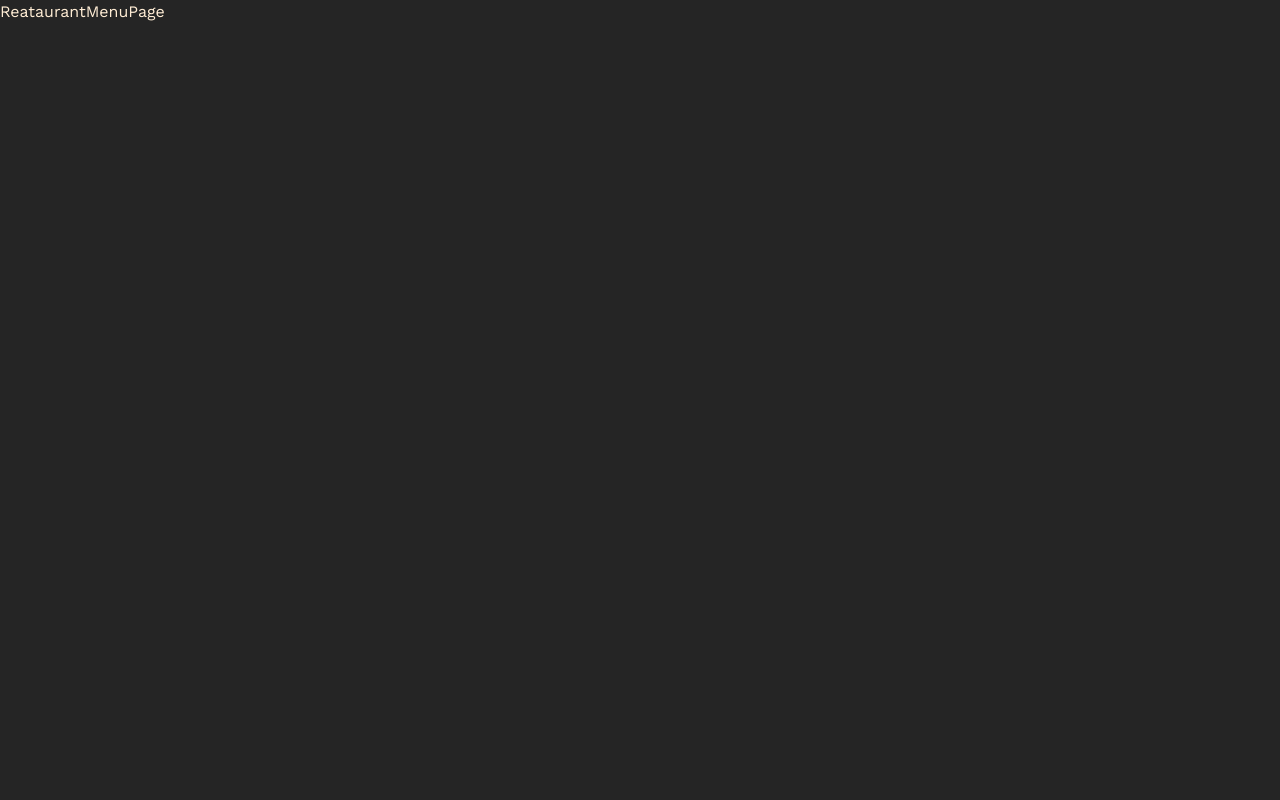
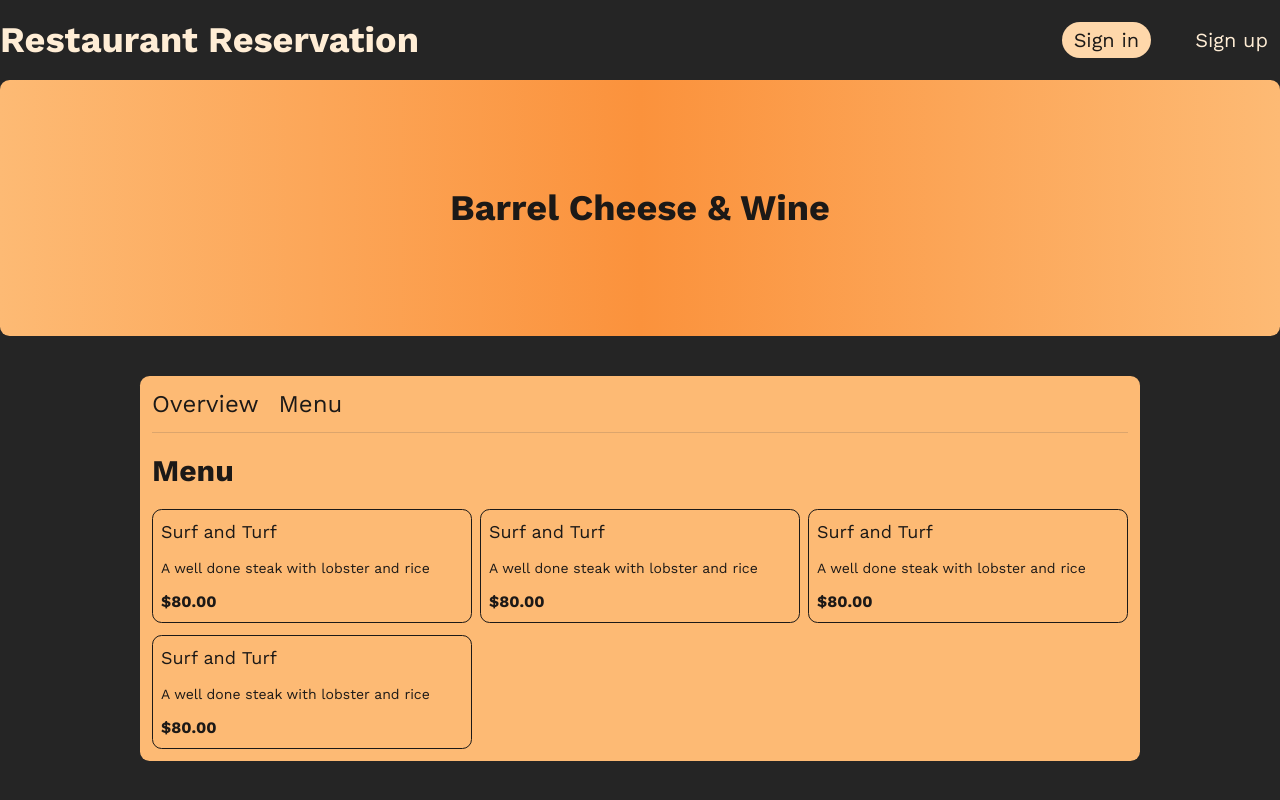
Before and after one commit to lisnyaknikita/restaurant-reservation-service, a Next.js app: page /restaurant/1/menu in a window 1280 px wide. Built offline with nearby package versions, Linux system fonts and the light colour scheme.

Commit message:
feat: implemented restaurant menu page

```diff
--- a/app/restaurant/[slug]/menu/page.tsx
+++ b/app/restaurant/[slug]/menu/page.tsx
@@ -1,6 +1,10 @@
 import type { Metadata } from 'next';
 
 import classes from './ReataurantMenuPage.module.scss';
+
+import Header from '@/components/header/Header';
+import RestaurantName from '@/components/restaurant-name/RestaurantName';
+import RestaurantMenu from '@/components/restaurant-menu/RestaurantMenu';
 
 export const metadata: Metadata = {
   title: 'Reataurant Menu Page',
@@ -8,5 +12,13 @@ export const metadata: Metadata = {
 };
 
 export default function ReataurantMenuPage() {
-  return <div>ReataurantMenuPage</div>;
+  return (
+    <div className='min-h-screen min-w-ful'>
+      <Header />
+      <main>
+        <RestaurantName />
+        <RestaurantMenu />
+      </main>
+    </div>
+  );
 }
--- /dev/null
+++ b/components/restaurant-menu/RestaurantMenu.module.scss
@@ -0,0 +1,31 @@
+.menuBlock {
+  @apply max-w-[1000px] mx-auto bg-orange-300 text-primary rounded-primary p-3 mt-10;
+}
+
+.navigationList {
+  @apply flex items-center gap-5 text-2xl font-normal pb-3 mb-5 border-b border-solid border-stone-600/20;
+}
+
+.menuTitle {
+  @apply font-bold text-3xl mb-5;
+}
+
+.menuList {
+  @apply grid grid-cols-3 gap-x-2 gap-y-3;
+}
+
+.menuItem {
+  @apply p-2 bg-transparent border border-solid border-primary rounded-primary;
+}
+
+.menuItemTitle {
+  @apply text-lg mb-3;
+}
+
+.menuItemDescription {
+  @apply w-full text-sm mb-3;
+}
+
+.menuItemPrice {
+  @apply font-bold text-base;
+}
--- /dev/null
+++ b/components/restaurant-menu/RestaurantMenu.tsx
@@ -0,0 +1,45 @@
+import { FC } from 'react';
+
+import classes from './RestaurantMenu.module.scss';
+
+const RestaurantMenu: FC = () => {
+  return (
+    <div className={classes.menuBlock}>
+      <nav className={classes.blockNavigation}>
+        <ul className={classes.navigationList}>
+          <li className={classes.navigationItem}>
+            <a href=''>Overview</a>
+          </li>
+          <li className={classes.navigationItem}>
+            <a href=''>Menu</a>
+          </li>
+        </ul>
+      </nav>
+      <h2 className={classes.menuTitle}>Menu</h2>
+      <ul className={classes.menuList}>
+        <li className={classes.menuItem}>
+          <h4 className={classes.menuItemTitle}>Surf and Turf</h4>
+          <p className={classes.menuItemDescription}>A well done steak with lobster and rice</p>
+          <p className={classes.menuItemPrice}>$80.00</p>
+        </li>
+        <li className={classes.menuItem}>
+          <h4 className={classes.menuItemTitle}>Surf and Turf</h4>
+          <p className={classes.menuItemDescription}>A well done steak with lobster and rice</p>
+          <p className={classes.menuItemPrice}>$80.00</p>
+        </li>
+        <li className={classes.menuItem}>
+          <h4 className={classes.menuItemTitle}>Surf and Turf</h4>
+          <p className={classes.menuItemDescription}>A well done steak with lobster and rice</p>
+          <p className={classes.menuItemPrice}>$80.00</p>
+        </li>
+        <li className={classes.menuItem}>
+          <h4 className={classes.menuItemTitle}>Surf and Turf</h4>
+          <p className={classes.menuItemDescription}>A well done steak with lobster and rice</p>
+          <p className={classes.menuItemPrice}>$80.00</p>
+        </li>
+      </ul>
+    </div>
+  );
+};
+
+export default RestaurantMenu;
```
